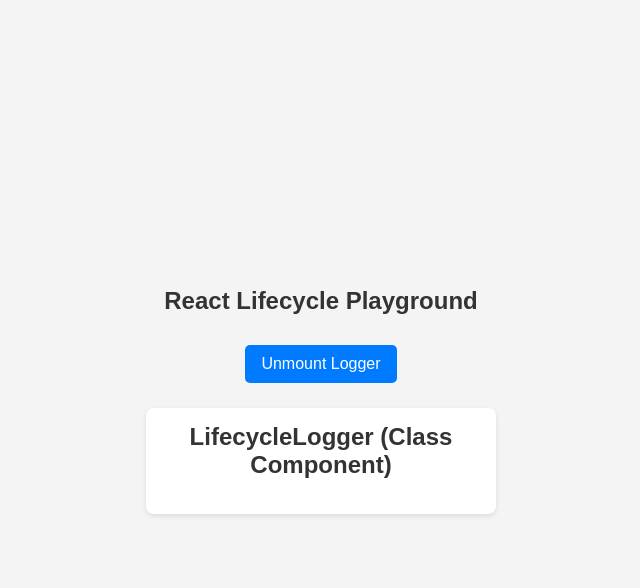
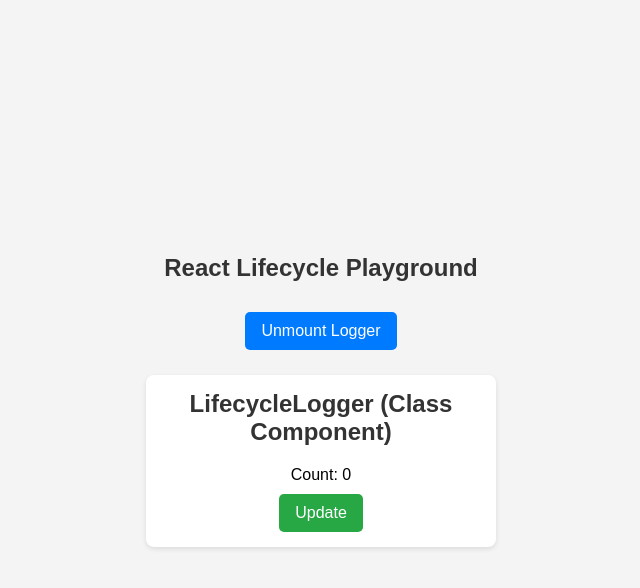
Before and after one commit to zieDoo/React-sandbox, a React (Vite) app in the folder 05_Component_Lifecycle_UseEffect_Hook/lifecycle-playground/: page / in a window 1280 px wide. Both pictures are taken after a click on the button "Mount Logger". Shown: the top 588 px of the page, without its empty margins (319-959 px from the left). Built offline with nearby package versions, Linux system fonts and the light colour scheme.

Commit message:
05 Component Lifecycle - Class component - Update part - Adding state to constructor, button, incrementCount function

```diff
--- a/05_Component_Lifecycle_UseEffect_Hook/lifecycle-playground/src/components/LifecycleLogger.jsx
+++ b/05_Component_Lifecycle_UseEffect_Hook/lifecycle-playground/src/components/LifecycleLogger.jsx
@@ -4,19 +4,33 @@ class LifecycleLogger extends Component {
   constructor(props) {
     super(props);
     console.log("Component init...");
+
+    // For the Update part of the Lifecycle - we have to add piece of state as in functional component
+    // It is equivalent to = const [count, setCount] = useState(0);
+    this.state = {
+      count: 0,
+    };
   }
 
-  // So to do a 'site effect', like make API useCallback, when the component mounts (on many cases it is on page load), you will use: componentDidMount() method
   componentDidMount() {
     console.log("Component mounted...");
+  }
+
+  incrementCount() {
+    console.log("Hello there");
   }
 
   render() {
     return (
       <div className="logger-container">
         <h2>LifecycleLogger (Class Component)</h2>
-
-        <p>{this.props.message}</p>
+        {/* To access the state we using 'this' */}
+        <p>Count: {this.state.count}</p>
+        {/* To update this state we can use button with incrementCount function  */}
+        {/* We using 'this' because we are using methong which is part of this class */}
+        <button onClick={this.incrementCount} className="secondary-btn">
+          Update
+        </button>
       </div>
     );
   }
```
